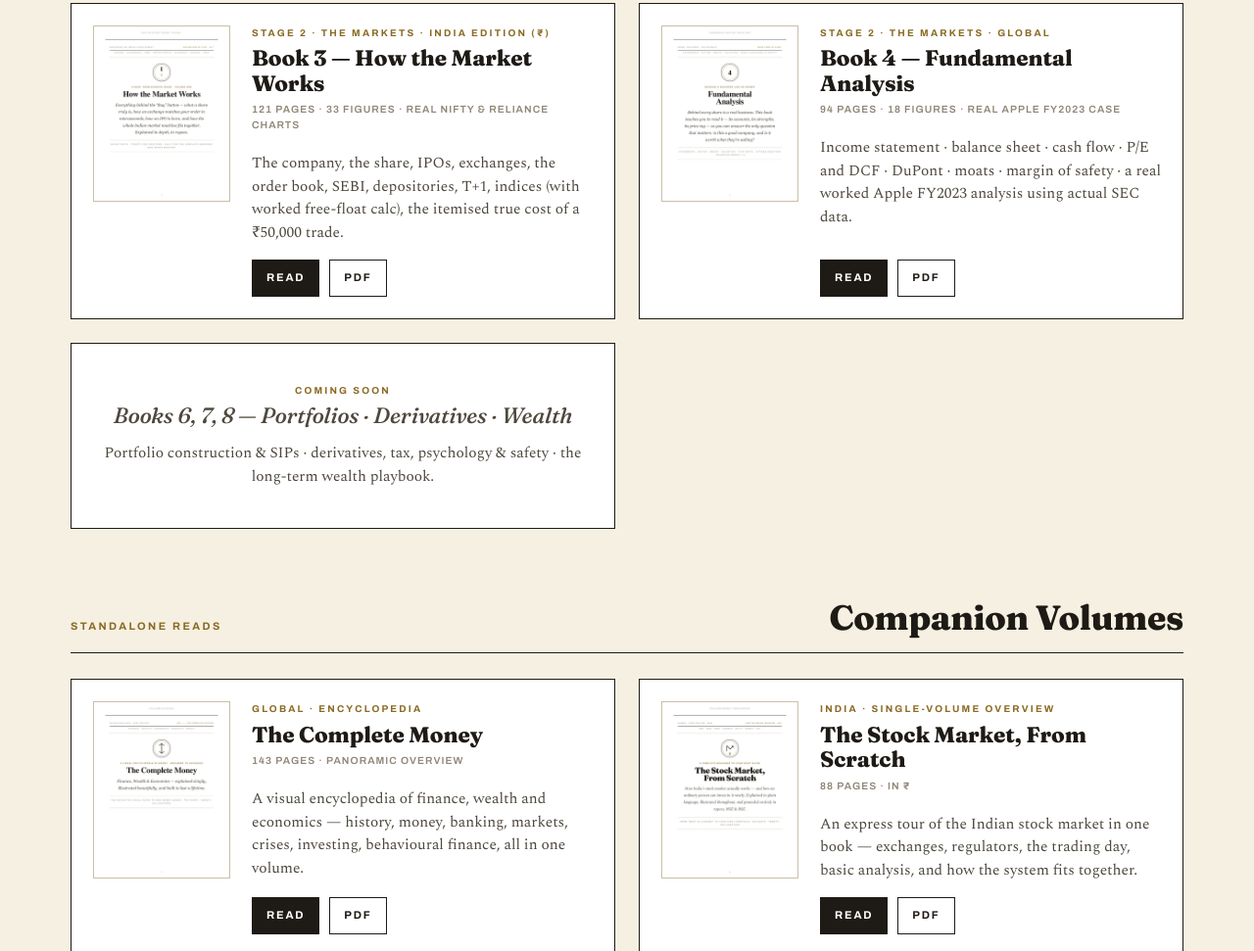
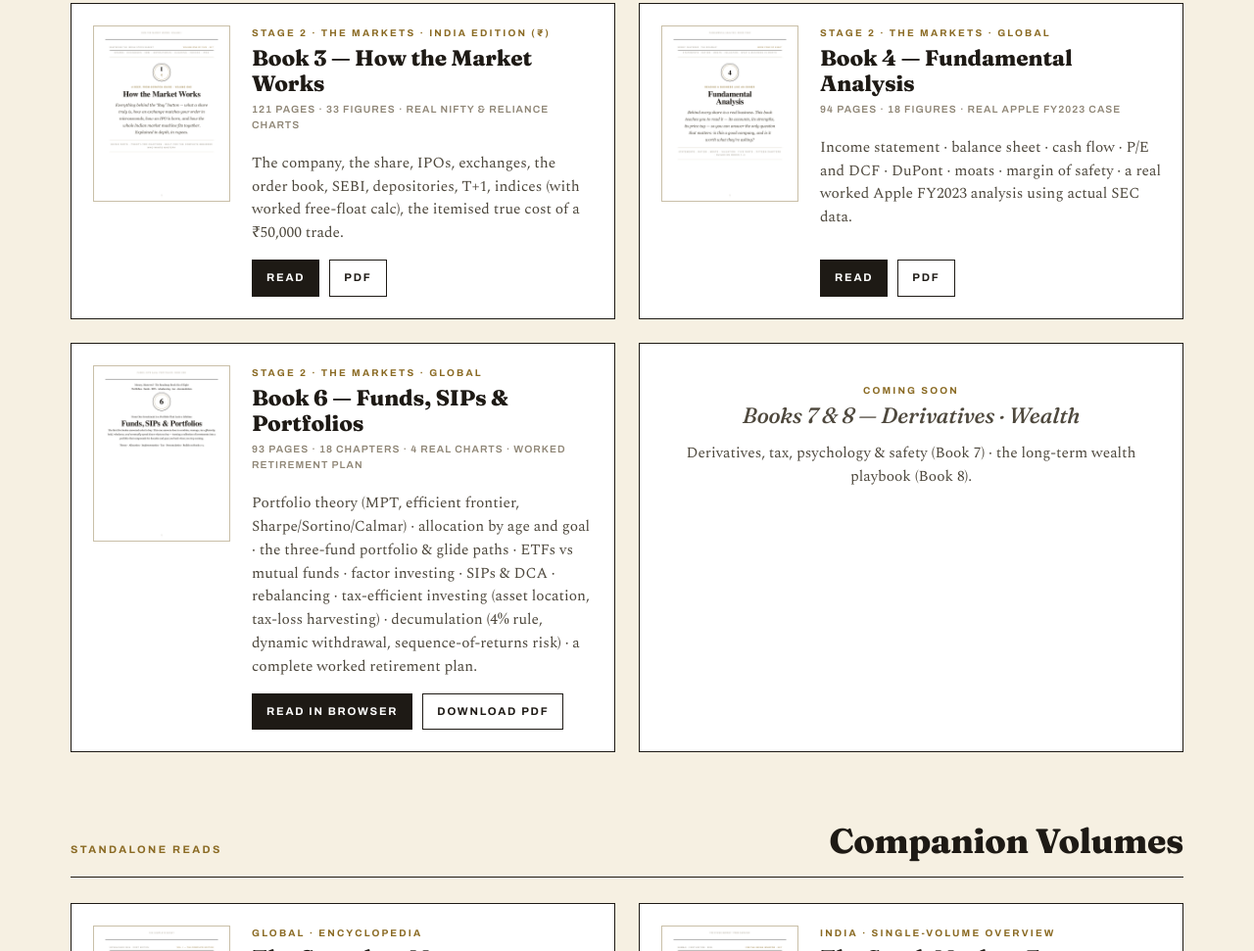
Before and after one commit to chethanbhatbs/money-mastered, a plain HTML site: page index.html in a window 1280 px wide. Shown: the part 1589-2560 px from the top of the page at 98% size. Drawn offline with nearby package versions, Linux system fonts and the light colour scheme.

Commit message:
index.html: add Book 6 card; bump stats to 6 books / 990+ pages / 160k+ words
Move Book 6 from the 'coming soon' placeholder into a real book card with
its cover thumbnail, page count, and links. The 'coming soon' card now
shows only Books 7 and 8.

Update the hero stats row to reflect the actual current state of the
series (6 finished books, ~990 pages total content, ~160k words).

Co-Authored-By: Claude Opus 4.7 (1M context) <noreply@anthropic.com>

```diff
--- a/index.html
+++ b/index.html
@@ -133,14 +133,14 @@ footer{margin-top:84px;padding-top:18px;border-top:1px solid var(--ink);
 <section class="hero">
   <div class="eyebrow"><span></span>The Series<span></span></div>
   <h1>Money, <span class="it">Mastered</span></h1>
-  <p class="strapline">A premium finance book series — five books, six-hundred-plus pages — that builds from what money is to how markets work, with every chart drawn from real market data and every formula worked out by hand.</p>
+  <p class="strapline">A premium finance book series — six books, nearly a thousand pages — that builds from what money is to how markets work, with every chart drawn from real market data and every formula worked out by hand.</p>
   <div class="chips">
     <span>Foundations</span><span>Markets</span><span>Analysis</span><span>Risk</span><span>Honesty</span>
   </div>
   <div class="stats">
-    <div class="stat"><div class="n">5</div><div class="t">Books · 3 more planned</div></div>
-    <div class="stat"><div class="n">600+</div><div class="t">Pages of depth</div></div>
-    <div class="stat"><div class="n">130k+</div><div class="t">Words</div></div>
+    <div class="stat"><div class="n">6</div><div class="t">Books · 2 more planned</div></div>
+    <div class="stat"><div class="n">990+</div><div class="t">Pages of depth</div></div>
+    <div class="stat"><div class="n">160k+</div><div class="t">Words</div></div>
     <div class="stat"><div class="n">100%</div><div class="t">Real market data</div></div>
     <div class="stat"><div class="n">0</div><div class="t">Cost · Free to read</div></div>
   </div>
@@ -230,10 +230,24 @@ footer{margin-top:84px;padding-top:18px;border-top:1px solid var(--ink);
   </div>
 
   <div class="book">
+    <div class="thumb"><img src="docs/images/book6-cover.png" alt="Book 6 cover"></div>
+    <div class="content">
+      <div class="stage">Stage 2 · The Markets · Global</div>
+      <h3>Book 6 — Funds, SIPs &amp; Portfolios</h3>
+      <div class="meta">93 pages · 18 chapters · 4 real charts · worked retirement plan</div>
+      <p class="blurb">Portfolio theory (MPT, efficient frontier, Sharpe/Sortino/Calmar) · allocation by age and goal · the three-fund portfolio &amp; glide paths · ETFs vs mutual funds · factor investing · SIPs &amp; DCA · rebalancing · tax-efficient investing (asset location, tax-loss harvesting) · decumulation (4% rule, dynamic withdrawal, sequence-of-returns risk) · a complete worked retirement plan.</p>
+      <div class="actions">
+        <a class="btn primary" href="book6-funds-sips-portfolios.html">Read in browser</a>
+        <a class="btn" href="Book6-Funds-SIPs-Portfolios.pdf">Download PDF</a>
+      </div>
+    </div>
+  </div>
+
+  <div class="book">
     <div class="content" style="grid-column:1/-1;text-align:center;padding:18px 0;">
       <div class="stage">Coming Soon</div>
-      <h3 style="font-weight:500;font-style:italic;color:var(--ink-soft);">Books 6, 7, 8 — Portfolios &middot; Derivatives &middot; Wealth</h3>
-      <p class="blurb" style="text-align:center;max-width:580px;margin:.5em auto 0;">Portfolio construction &amp; SIPs · derivatives, tax, psychology &amp; safety · the long-term wealth playbook.</p>
+      <h3 style="font-weight:500;font-style:italic;color:var(--ink-soft);">Books 7 &amp; 8 — Derivatives &middot; Wealth</h3>
+      <p class="blurb" style="text-align:center;max-width:580px;margin:.5em auto 0;">Derivatives, tax, psychology &amp; safety (Book 7) · the long-term wealth playbook (Book 8).</p>
     </div>
   </div>
 
```
